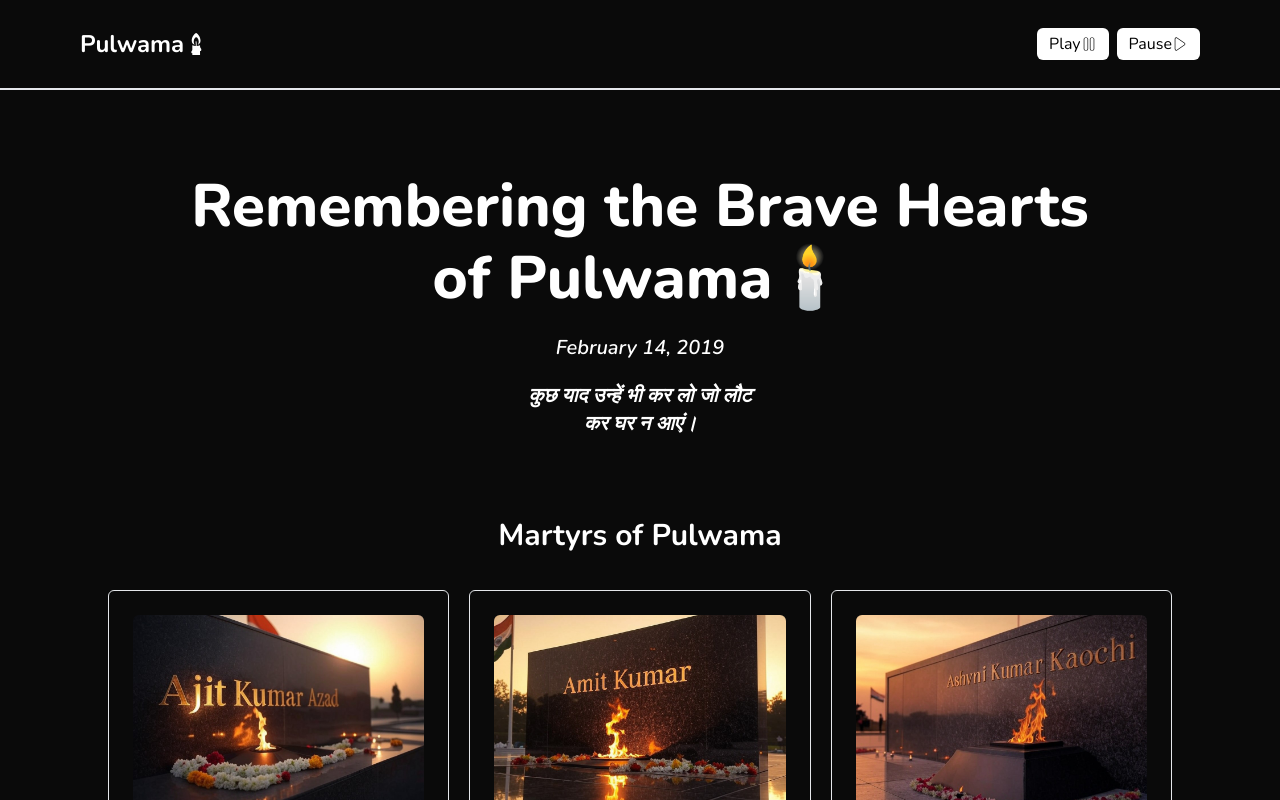
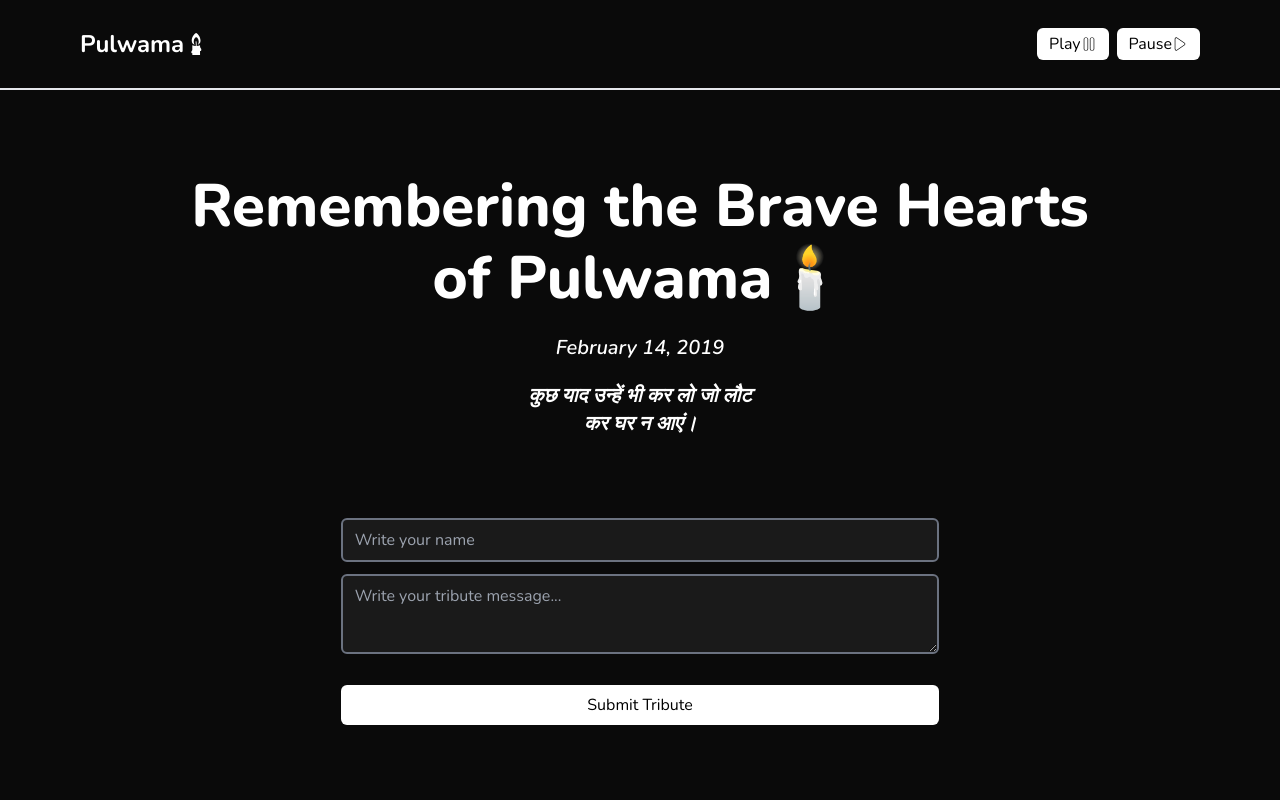
Before and after one commit to amitkushh/Remembering-the-Brave-Hearts-of-Pulwama-Frontend, a React (Vite) app: page / in a window 1280 px wide. Shown: the top 800 px of the page. Built offline with nearby package versions, Linux system fonts and the light colour scheme.

Commit message:
message section add

```diff
--- a/src/components/TributeWall.jsx
+++ b/src/components/TributeWall.jsx
@@ -1,9 +1,67 @@
-import React from 'react'
+import React from "react";
+import { useEffect, useState } from "react";
 
 function TributeWall() {
+  const [messages, setMessages] = useState([]);
+  const [name, setName] = useState("");
+  const [message, setMessage] = useState("");
+
+  useEffect(() => {
+    const savedMessages = JSON.parse(localStorage.getItem("messages")) || [];
+    setMessages(savedMessages);
+  }, []);
+
+  const handleSubmit = (e) => {
+    e.preventDefault();
+    if (!name || !message) return alert("Both fields are required!");
+
+    const newMessage = { name, message, timestamp: new Date().toISOString() };
+    const updatedMessages = [newMessage, ...messages];
+
+    localStorage.setItem("messages", JSON.stringify(updatedMessages));
+    setMessages(updatedMessages);
+
+    setName("");
+    setMessage("");
+  };
+
   return (
-    <div>TributeWall</div>
-  )
+    <div className="flex flex-col justify-center items-center px-7 pb-16">
+      <form onSubmit={handleSubmit}>
+        <input
+          type="text"
+          className="outline-none rounded-md w-full bg-[#1a1a1a] border-2 border-gray-500 text-white px-3 py-2 mb-3"
+          placeholder="Write your name"
+          value={name}
+          onChange={(e) => setName(e.target.value)}
+        />
+        <textarea
+          name=""
+          id=""
+          placeholder="Write your tribute message..."
+          className="outline-none rounded-md h-20 w-full bg-[#1a1a1a] border-2 border-gray-500 text-white px-3 py-2"
+          value={message}
+          onChange={(e) => setMessage(e.target.value)}
+        ></textarea>
+        <button
+          type="submit"
+          className="bg-white text-black py-2 px-4 rounded-md mt-6 w-full hover:bg-gray-500"
+        >
+          Submit Tribute
+        </button>
+      </form>
+
+      {/* Display Messages */}
+      <div className="mt-5 w-full max-h-60 overflow-y-auto">
+        {messages.map((msg, index) => (
+          <div key={index} className="p-4 bg-gray-800 rounded-md mb-3">
+            <h3 className="font-bold text-white text-xl">{msg.name}</h3>
+            <p className="text-gray-300">{msg.message}</p>
+          </div>
+        ))}
+      </div>
+    </div>
+  );
 }
 
-export default TributeWall
+export default TributeWall;
--- a/src/index.css
+++ b/src/index.css
@@ -28,3 +28,7 @@ img {
   -moz-user-drag: none;
   -o-user-drag: none;
 }
+
+::-webkit-scrollbar {
+  width: 0;
+}
--- a/src/pages/Home.jsx
+++ b/src/pages/Home.jsx
@@ -1,11 +1,13 @@
 import React from "react";
 import Hero from "../components/Hero";
 import BraveMan from "../components/BraveMan";
+import TributeWall from "../components/TributeWall";
 
 function Home() {
   return (
     <>
       <Hero />
+      <TributeWall />
       <BraveMan />
     </>
   );
```
